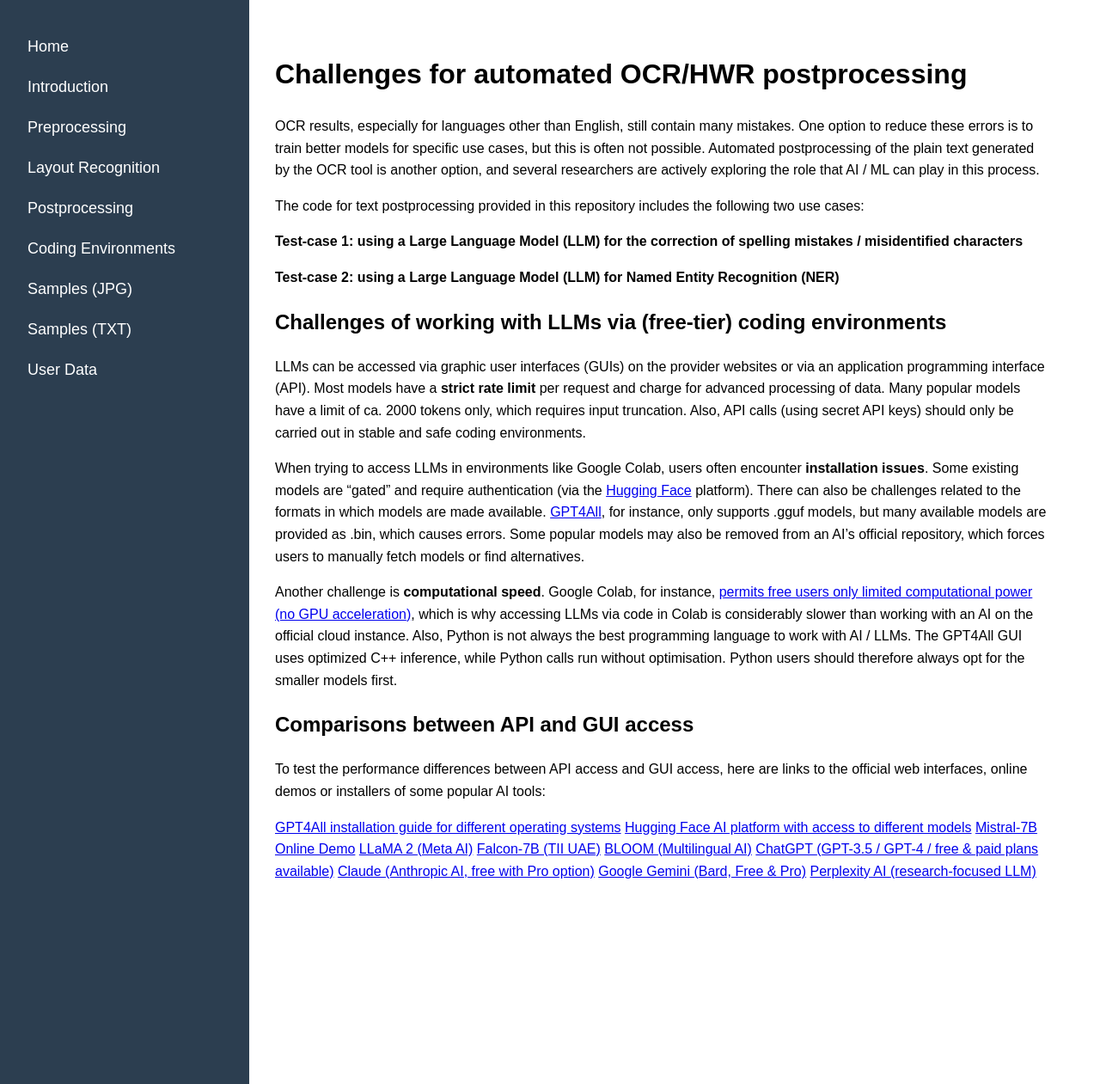
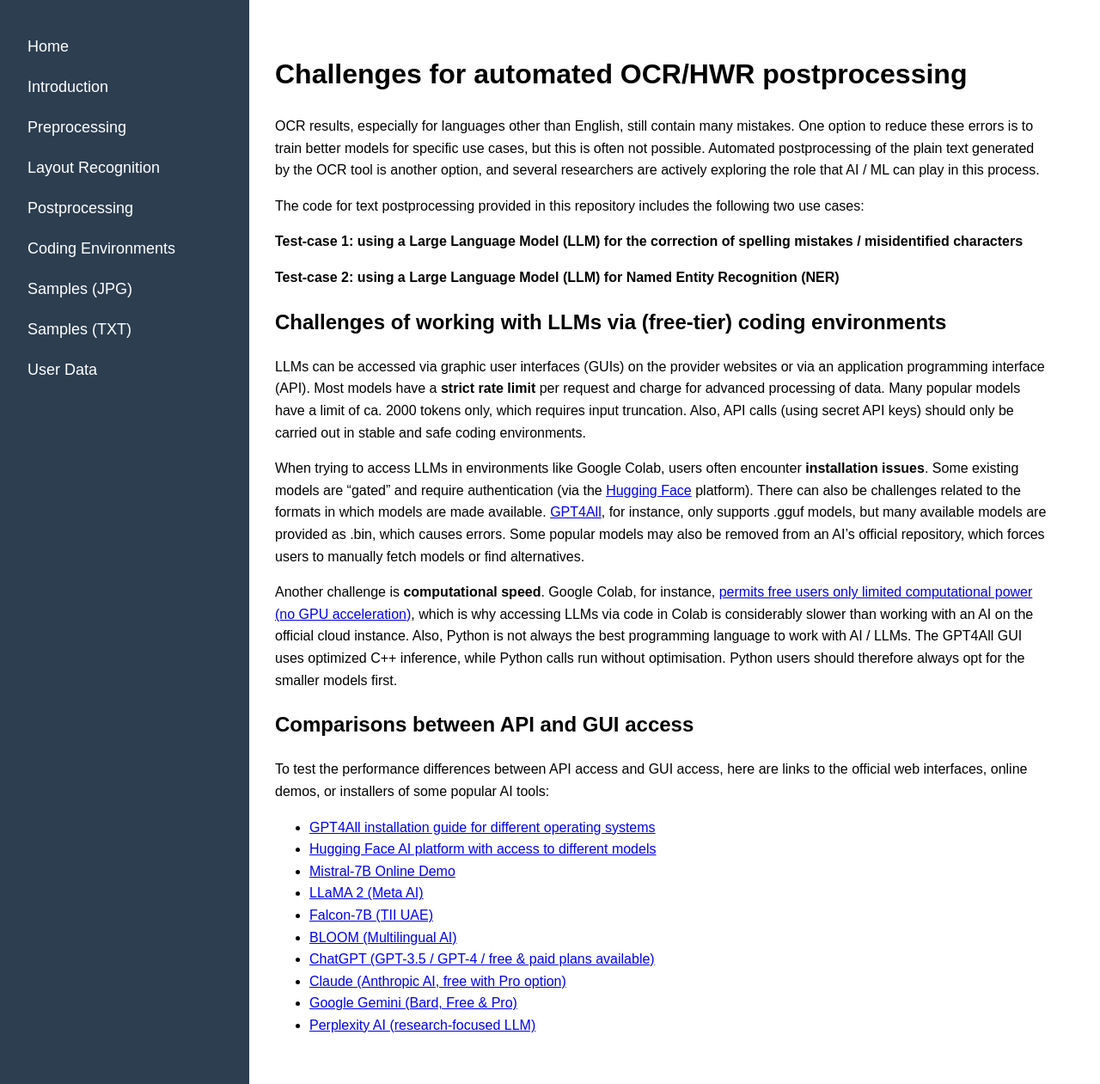
Before and after one commit to stwagner07/atr-historical-research, a Jekyll site: the page built from docs/postprocessing.md, in a window 1280 px wide and 1261 px high. Shown: the whole window at 86% size. Built offline with Jekyll 4.4.1, drawn with Linux system fonts in a browser that asks for light colours; our own code applies the rules of GitHub Pages for plain Markdown files.

```diff
--- a/docs/postprocessing.md
+++ b/docs/postprocessing.md
@@ -18,15 +18,14 @@ Another challenge is **computational speed**. Google Colab, for instance, [permi
 
 ## Comparisons between API and GUI access
 
-To test the performance differences between API access and GUI access, here are links to the official web interfaces, online demos or installers of some popular AI tools:
-
-[GPT4All installation guide for different operating systems](https://gpt4all.io/index.html)
-[Hugging Face AI platform with access to different models](https://huggingface.co/spaces)
-[Mistral-7B Online Demo](https://huggingface.co/spaces/mistralai/Mistral-7B-Instruct)
-[LLaMA 2 (Meta AI)](https://huggingface.co/spaces/facebook/llama-2-7b-chat)
-[Falcon-7B (TII UAE)](https://huggingface.co/spaces/tiiuae/falcon-7b-instruct)
-[BLOOM (Multilingual AI)](https://huggingface.co/spaces/bigscience/bloom)
-[ChatGPT (GPT-3.5 / GPT-4 / free & paid plans available)](https://chat.openai.com)
-[Claude (Anthropic AI, free with Pro option)](https://claude.ai)
-[Google Gemini (Bard, Free & Pro)](https://gemini.google.com)
-[Perplexity AI (research-focused LLM)](https://www.perplexity.ai)
+To test the performance differences between API access and GUI access, here are links to the official web interfaces, online demos, or installers of some popular AI tools:
+- [GPT4All installation guide for different operating systems](https://gpt4all.io/index.html)
+- [Hugging Face AI platform with access to different models](https://huggingface.co/spaces)
+- [Mistral-7B Online Demo](https://huggingface.co/spaces/mistralai/Mistral-7B-Instruct)
+- [LLaMA 2 (Meta AI)](https://huggingface.co/spaces/facebook/llama-2-7b-chat)
+- [Falcon-7B (TII UAE)](https://huggingface.co/spaces/tiiuae/falcon-7b-instruct)
+- [BLOOM (Multilingual AI)](https://huggingface.co/spaces/bigscience/bloom)
+- [ChatGPT (GPT-3.5 / GPT-4 / free & paid plans available)](https://chat.openai.com)
+- [Claude (Anthropic AI, free with Pro option)](https://claude.ai)
+- [Google Gemini (Bard, Free & Pro)](https://gemini.google.com)
+- [Perplexity AI (research-focused LLM)](https://www.perplexity.ai)
```
